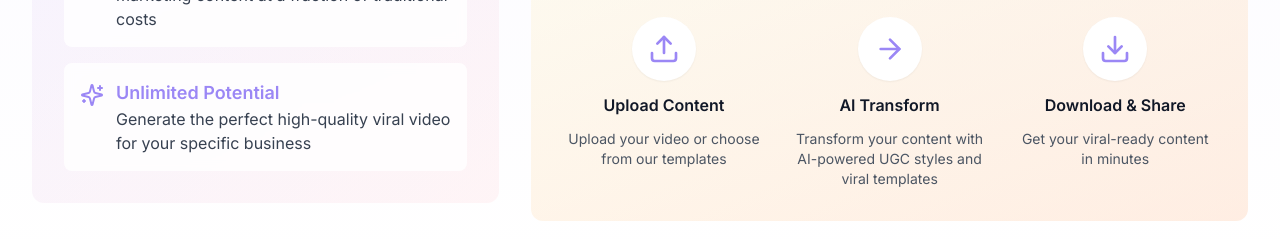
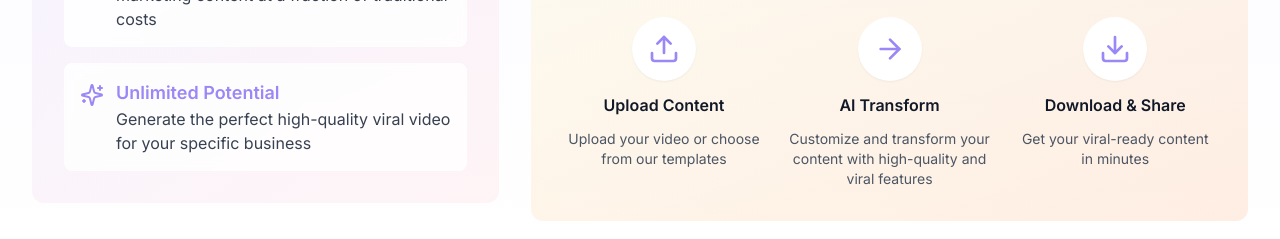
Before and after one commit to yayeet999/reelify-creator, a React (Vite) app: page / in a window 1280 px wide. Shown: the part 1380-1619 px from the top of the page. Built offline with nearby package versions, Linux system fonts and the light colour scheme.

Commit message:
Update text in StatsSection component
Changed the text from 'Transform your content with AI-powered UGC styles and viral templates' to 'Customize and transform your content with high-quality and viral features' in the StatsSection component.
[skip gpt_engineer]

```diff
--- a/src/components/StatsSection.tsx
+++ b/src/components/StatsSection.tsx
@@ -41,7 +41,7 @@ const steps = [
   {
     id: 2,
     title: "AI Transform",
-    description: "Transform your content with AI-powered UGC styles and viral templates",
+    description: "Customize and transform your content with high-quality and viral features",
     icon: ArrowRight,
   },
   {
```
